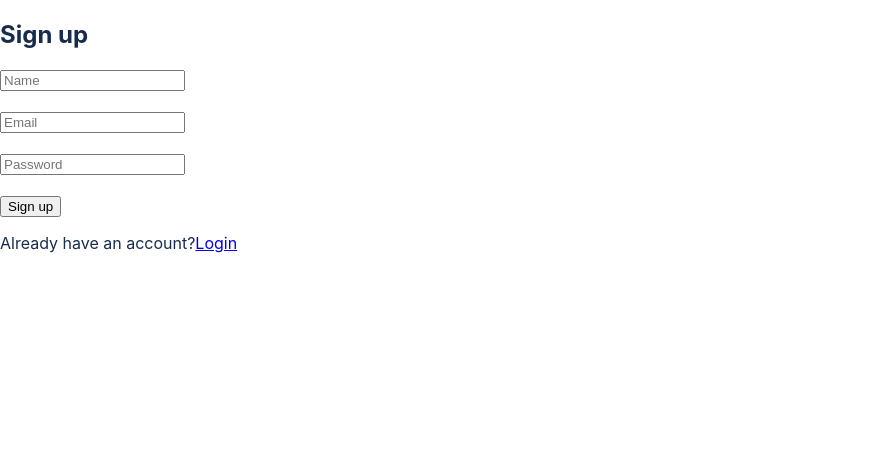
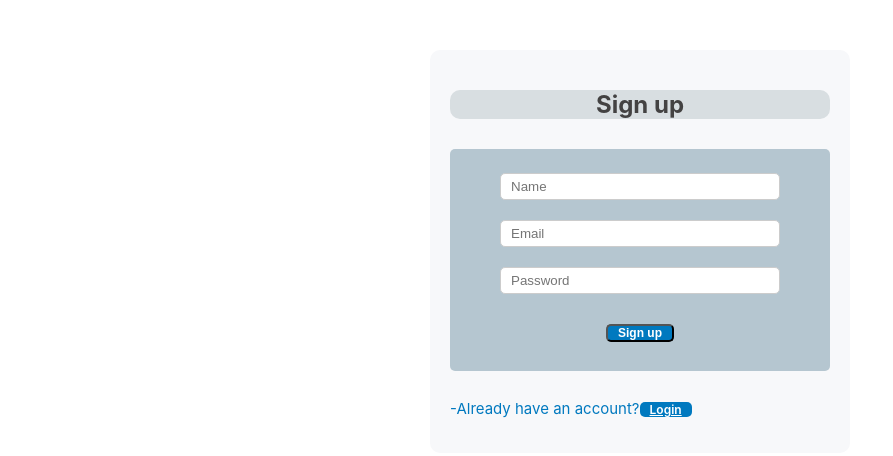
Before and after one commit to nirajbhayera4/Task-Management-Platform-Full--stack-, a React app in the folder frontend/: page /signup in a window 1280 px wide. Shown: the top 456 px of the page, without its empty margins (0-893 px from the left). Built offline with nearby package versions, Linux system fonts and the light colour scheme; the HTML template or start-up script is replaced by a standard one.

Commit message:
Style the signup page
Add dedicated signup styles and apply them to the form, inputs, button, and login link.

```diff
--- /dev/null
+++ b/frontend/src/Pages/Signup.css
@@ -0,0 +1,47 @@
+.signup-container {
+    width: min(100% - 32px, 420px);
+    margin: 50px auto;
+    padding: 20px;
+    background-color: #f7f8fa;
+    border-radius: 10px;
+}
+.signup-heading{
+    color:rgb(67, 66, 66);
+    text-align: center;
+    margin-bottom: 30px;
+    background-color: #d8dee1;
+    font-family: 'Inter',-apple-system,'Segoe UI', 'sans-serif';
+    border-radius: 10px;
+}
+.signup-form{
+    padding: 24px;
+    margin: 0 auto 28px;
+    text-align: center;
+    background-color: #b5c6d0;
+    font-family: 'Inter',-apple-system,'Segoe UI', 'sans-serif';
+    border-radius: 5px;
+}
+.input-field{
+    width: min(100%, 280px);
+    padding: 5px 10px;
+    margin-bottom: 0;
+    border-radius: 5px;
+    border: 1px solid #ccc;
+}
+.login-btn{
+    border-radius: 5px;
+    padding: 0px 10px;
+    margin-bottom: 5px;
+    margin-top: 10px;
+    background-color: #0079bf;
+    color: white;
+    font-size: 12px;
+    font-weight: 600;
+}
+.login-btn:hover{
+    background-color: #026aa7;
+}
+.login-link{
+    font-size: 15px;
+    color: #0079bf;
+}
--- a/frontend/src/Pages/Signup.jsx
+++ b/frontend/src/Pages/Signup.jsx
@@ -1,6 +1,7 @@
 import { useState} from 'react';
 import {useNavigate, Link} from 'react-router-dom';
 import api from '../api/axios';
+import './Signup.css';
 
 function Signup(){
     const [name, setName]=useState('');
@@ -24,20 +25,20 @@ function Signup(){
     }
 
     return (
-        <div>
-            <h2>Sign up</h2>
-            <form onSubmit={handleSubmit}>
-                <input type="text" placeholder="Name" value={name} onChange={(e)=>setName(e.target.value)} required/><br/><br/>
-                <input type="email" placeholder="Email" value={email} onChange={(e)=>setEmail(e.target.value)} required/><br/><br/>
-                <input type="password" placeholder="Password" value={password} onChange={(e)=>setPassword(e.target.value)} required/><br/><br/>
+        <div className="signup-container">
+            <h2 className="signup-heading">Sign up</h2>
+            <form className="signup-form" onSubmit={handleSubmit}>
+                <input className="input-field" type="text" placeholder="Name" value={name} onChange={(e)=>setName(e.target.value)} required/><br/><br/>
+                <input className="input-field" type="email" placeholder="Email" value={email} onChange={(e)=>setEmail(e.target.value)} required/><br/><br/>
+                <input className="input-field" type="password" placeholder="Password" value={password} onChange={(e)=>setPassword(e.target.value)} required/><br/><br/>
                 {error && <p style={{color :'red'}}>{error}</p>}
-                <button type="submit">Sign up</button>
+                <button className="login-btn" type="submit">Sign up</button>
 
 
 
 
             </form>
-            <p>Already have an account?<Link to="/login">Login</Link></p>
+            <p className="login-link">-Already have an account?<Link className="login-btn" to="/login">Login</Link></p>
         </div>
     );
 
```
